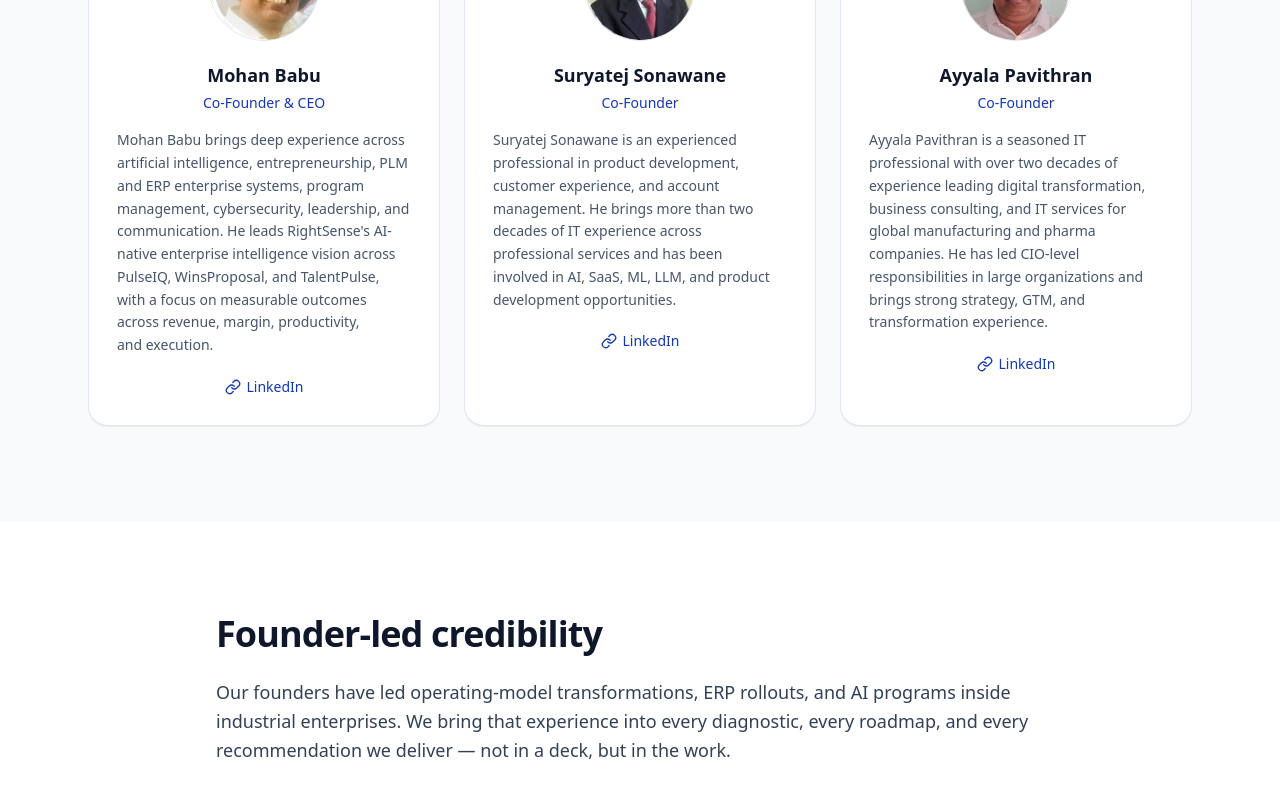
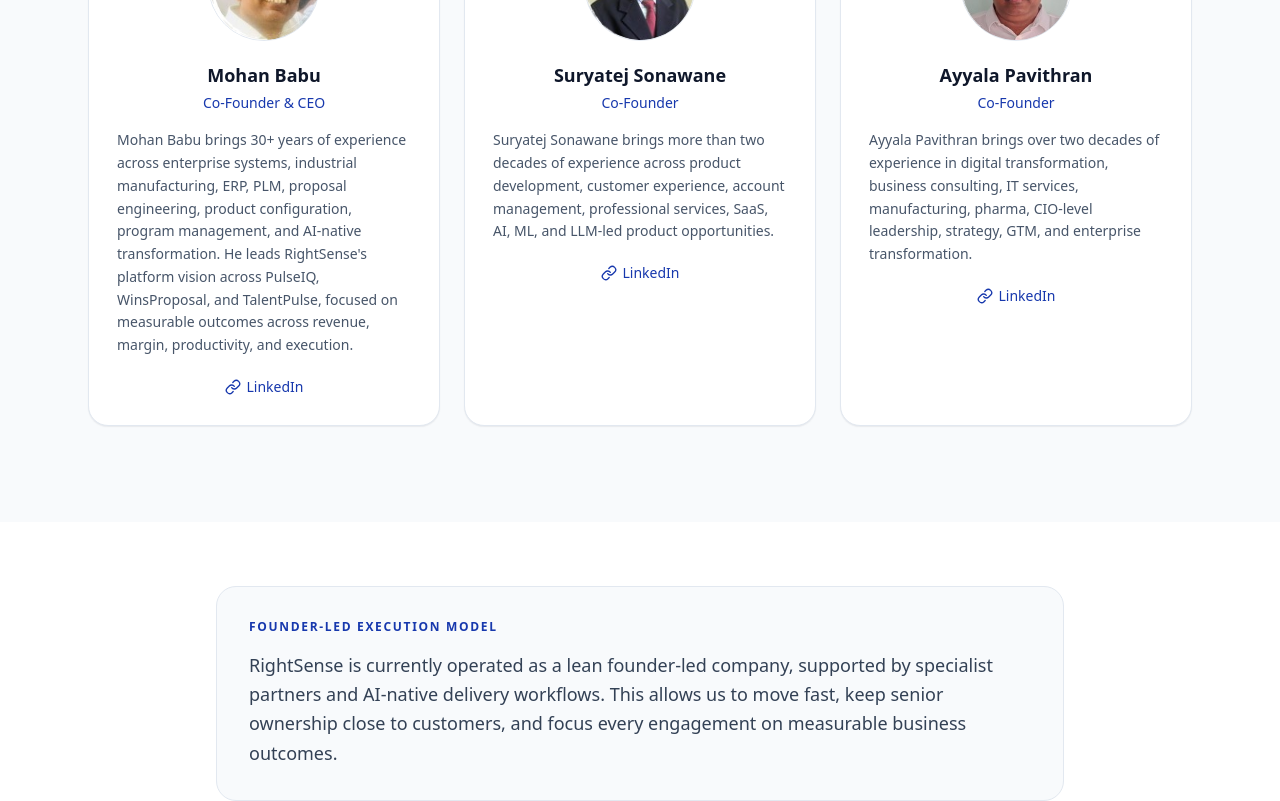
Before and after one commit to mohan69/RightSense, a Next.js app: page /about in a window 1280 px wide. Shown: the part 1220-2021 px from the top of the page. Built offline with nearby package versions, Linux system fonts and the light colour scheme.

Commit message:
Refine About page founding team and execution model

```diff
--- a/src/app/about/page.tsx
+++ b/src/app/about/page.tsx
@@ -33,6 +33,19 @@ export default function AboutPage() {
       <FoundingTeamSection />
 
       <section className="bg-white">
+        <div className="mx-auto max-w-4xl px-6 py-14 sm:py-16">
+          <div className="rounded-2xl border border-line bg-canvas p-7 sm:p-8">
+            <p className="text-xs font-semibold uppercase tracking-[0.14em] text-brand-700">
+              {aboutPage.founderExecution.title}
+            </p>
+            <p className="mt-4 text-base sm:text-lg text-ink-700 leading-relaxed">
+              {aboutPage.founderExecution.body}
+            </p>
+          </div>
+        </div>
+      </section>
+
+      <section className="bg-canvas">
         <div className="mx-auto max-w-4xl px-6 py-16 sm:py-20">
           <SectionHeader title={aboutPage.founder.title} />
           <p className="mt-6 text-lg text-ink-700 leading-relaxed">
@@ -41,7 +54,7 @@ export default function AboutPage() {
         </div>
       </section>
 
-      <section className="bg-canvas">
+      <section className="bg-white">
         <div className="mx-auto max-w-4xl px-6 py-16 sm:py-20">
           <SectionHeader title={aboutPage.whyAINative.title} />
           <p className="mt-6 text-lg text-ink-700 leading-relaxed">
@@ -50,14 +63,14 @@ export default function AboutPage() {
         </div>
       </section>
 
-      <section className="bg-white">
+      <section className="bg-canvas">
         <div className="mx-auto max-w-6xl px-6 py-20 sm:py-24">
           <SectionHeader title={aboutPage.principles.title} />
           <div className="mt-12 grid gap-5 sm:grid-cols-2 lg:grid-cols-3">
             {aboutPage.principles.items.map((p) => (
               <div
                 key={p.name}
-                className="rounded-xl border border-line bg-canvas p-6"
+                className="rounded-xl border border-line bg-white p-6"
               >
                 <div className="flex h-2 w-10 rounded-full bg-brand-100" />
                 <h3 className="mt-4 text-base font-semibold text-ink-900">
@@ -72,9 +85,9 @@ export default function AboutPage() {
         </div>
       </section>
 
-      <section className="bg-canvas">
+      <section className="bg-white">
         <div className="mx-auto max-w-4xl px-6 py-16 sm:py-20">
-          <div className="rounded-2xl border border-line bg-white p-7">
+          <div className="rounded-2xl border border-line bg-canvas p-7">
             <p className="text-xs font-semibold uppercase tracking-[0.14em] text-ink-500">
               Company
             </p>
@@ -88,6 +101,14 @@ export default function AboutPage() {
         </div>
       </section>
 
+      <section className="bg-canvas">
+        <div className="mx-auto max-w-3xl px-6 py-14 sm:py-16 text-center">
+          <p className="text-base sm:text-lg font-medium text-ink-700 leading-relaxed">
+            {aboutPage.customerTrust.body}
+          </p>
+        </div>
+      </section>
+
       <CTASection
         title={aboutPage.cta.title}
         subtitle={aboutPage.cta.subtitle}
--- a/src/lib/content.ts
+++ b/src/lib/content.ts
@@ -1223,7 +1223,7 @@ export const aboutPage = {
     eyebrow: "About RightSense",
     title: "Built by Enterprise Transformation Practitioners, Not Generic AI Consultants",
     subtitle:
-      "RightSense Technologies exists to help industrial and enterprise leaders turn messy reality into board-ready action — without the slideware.",
+      "RightSense Technologies helps industrial and enterprise leaders turn fragmented systems, documents, decisions, and operating signals into board-ready action.",
   },
   overview: {
     title: "Who we are",
@@ -1249,7 +1249,7 @@ export const aboutPage = {
         id: "mohan-babu",
         name: "Mohan Babu",
         role: "Co-Founder & CEO",
-        bio: "Mohan Babu brings deep experience across artificial intelligence, entrepreneurship, PLM and ERP enterprise systems, program management, cybersecurity, leadership, and communication. He leads RightSense's AI-native enterprise intelligence vision across PulseIQ, WinsProposal, and TalentPulse, with a focus on measurable outcomes across revenue, margin, productivity, and execution.",
+        bio: "Mohan Babu brings 30+ years of experience across enterprise systems, industrial manufacturing, ERP, PLM, proposal engineering, product configuration, program management, and AI-native transformation. He leads RightSense's platform vision across PulseIQ, WinsProposal, and TalentPulse, focused on measurable outcomes across revenue, margin, productivity, and execution.",
         linkedin: "https://in.linkedin.com/in/mohan-babu-77802217",
         image: "/founders/mohan-babu.jpg",
         initials: "MB",
@@ -1258,7 +1258,7 @@ export const aboutPage = {
         id: "suryatej-sonawane",
         name: "Suryatej Sonawane",
         role: "Co-Founder",
-        bio: "Suryatej Sonawane is an experienced professional in product development, customer experience, and account management. He brings more than two decades of IT experience across professional services and has been involved in AI, SaaS, ML, LLM, and product development opportunities.",
+        bio: "Suryatej Sonawane brings more than two decades of experience across product development, customer experience, account management, professional services, SaaS, AI, ML, and LLM-led product opportunities.",
         linkedin: "https://www.linkedin.com/in/sonawane-suryatej-45bb544/",
         image: "/founders/suryatej-sonawane.jpg",
         initials: "SS",
@@ -1267,7 +1267,7 @@ export const aboutPage = {
         id: "ayyala-pavithran",
         name: "Ayyala Pavithran",
         role: "Co-Founder",
-        bio: "Ayyala Pavithran is a seasoned IT professional with over two decades of experience leading digital transformation, business consulting, and IT services for global manufacturing and pharma companies. He has led CIO-level responsibilities in large organizations and brings strong strategy, GTM, and transformation experience.",
+        bio: "Ayyala Pavithran brings over two decades of experience in digital transformation, business consulting, IT services, manufacturing, pharma, CIO-level leadership, strategy, GTM, and enterprise transformation.",
         linkedin: "https://www.linkedin.com/in/ayyalapavi/",
         image: "/founders/ayyala-pavithran.jpg",
         initials: "AP",
@@ -1306,6 +1306,13 @@ export const aboutPage = {
   company: {
     name: "RightSense Technologies Private Limited",
     location: "Bengaluru, India",
+  },
+  founderExecution: {
+    title: "Founder-led execution model",
+    body: "RightSense is currently operated as a lean founder-led company, supported by specialist partners and AI-native delivery workflows. This allows us to move fast, keep senior ownership close to customers, and focus every engagement on measurable business outcomes.",
+  },
+  customerTrust: {
+    body: "We start small, prove value quickly, and expand only when the business case is clear.",
   },
   cta: {
     title: "Start a 48-Hour Diagnostic conversation.",
```
